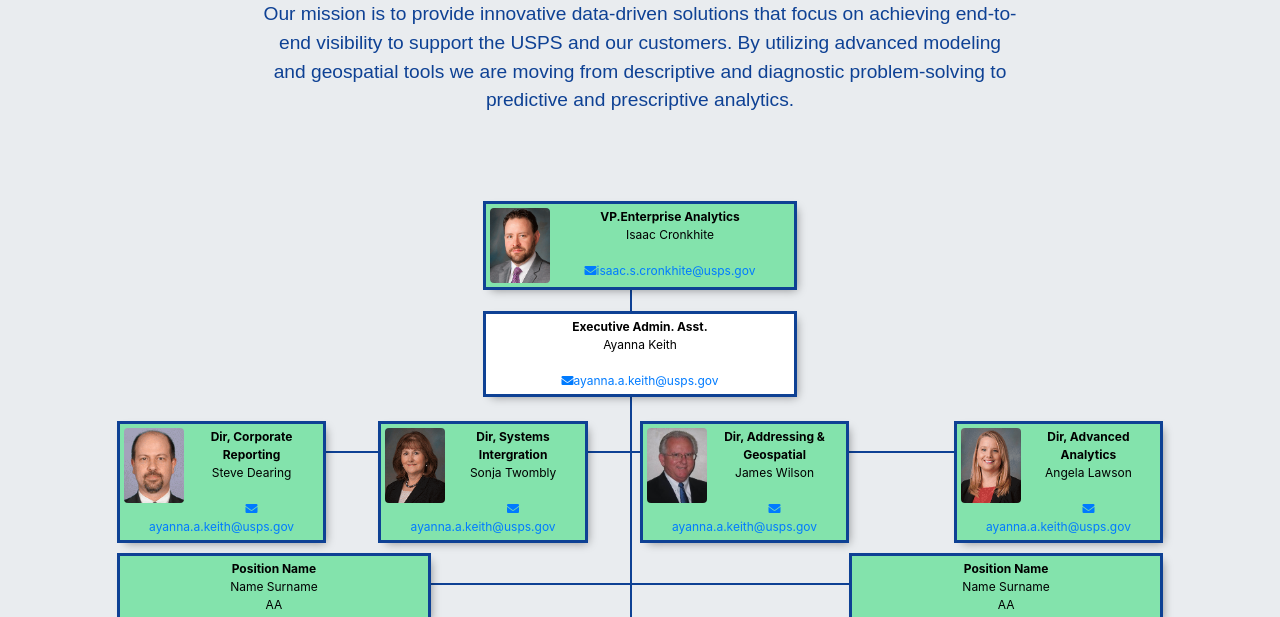
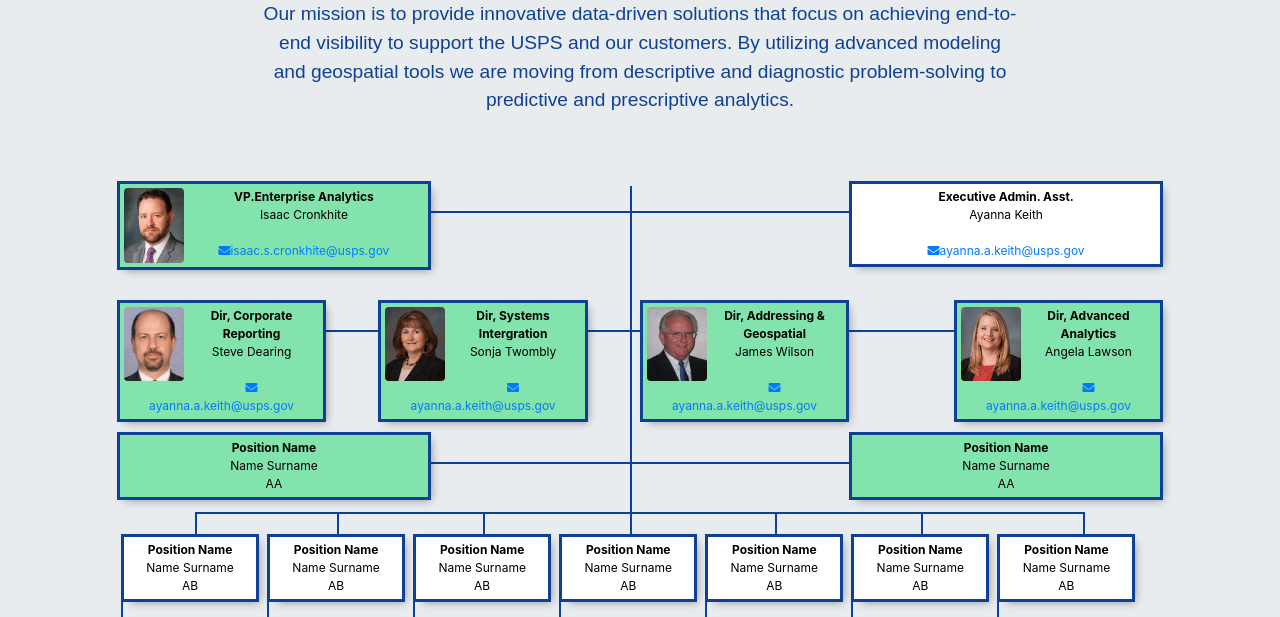
Before and after one commit to mclamanna/EA-Home, a plain HTML site: page meettheteam.html in a window 1280 px wide. Shown: the part 158-775 px from the top of the page. Drawn offline with nearby package versions, Linux system fonts and the light colour scheme; a web font is replaced by a local one.

Commit message:
9/8/2018
update

```diff
--- a/meettheteam.html
+++ b/meettheteam.html
@@ -98,7 +98,7 @@
       <div class="col-12 Chart">
     <figure class="org-chart cf">
       <div class="board">
-        <ul class="columnOne">
+        <ul class="columnTwo">
           <li>
             <span>
                 <img src="images/isaac-cronkhite.png" class="rounded float-left" width="60">
@@ -109,8 +109,6 @@
                     <i class="fas fa-envelope"></i>isaac.s.cronkhite@usps.gov</a>
                  </span>
           </li>
-        </ul>
-        <ul class="columnOne">
           <li>
             <span class="lvl-b">
                  <strong>Executive Admin. Asst.</strong>
```
